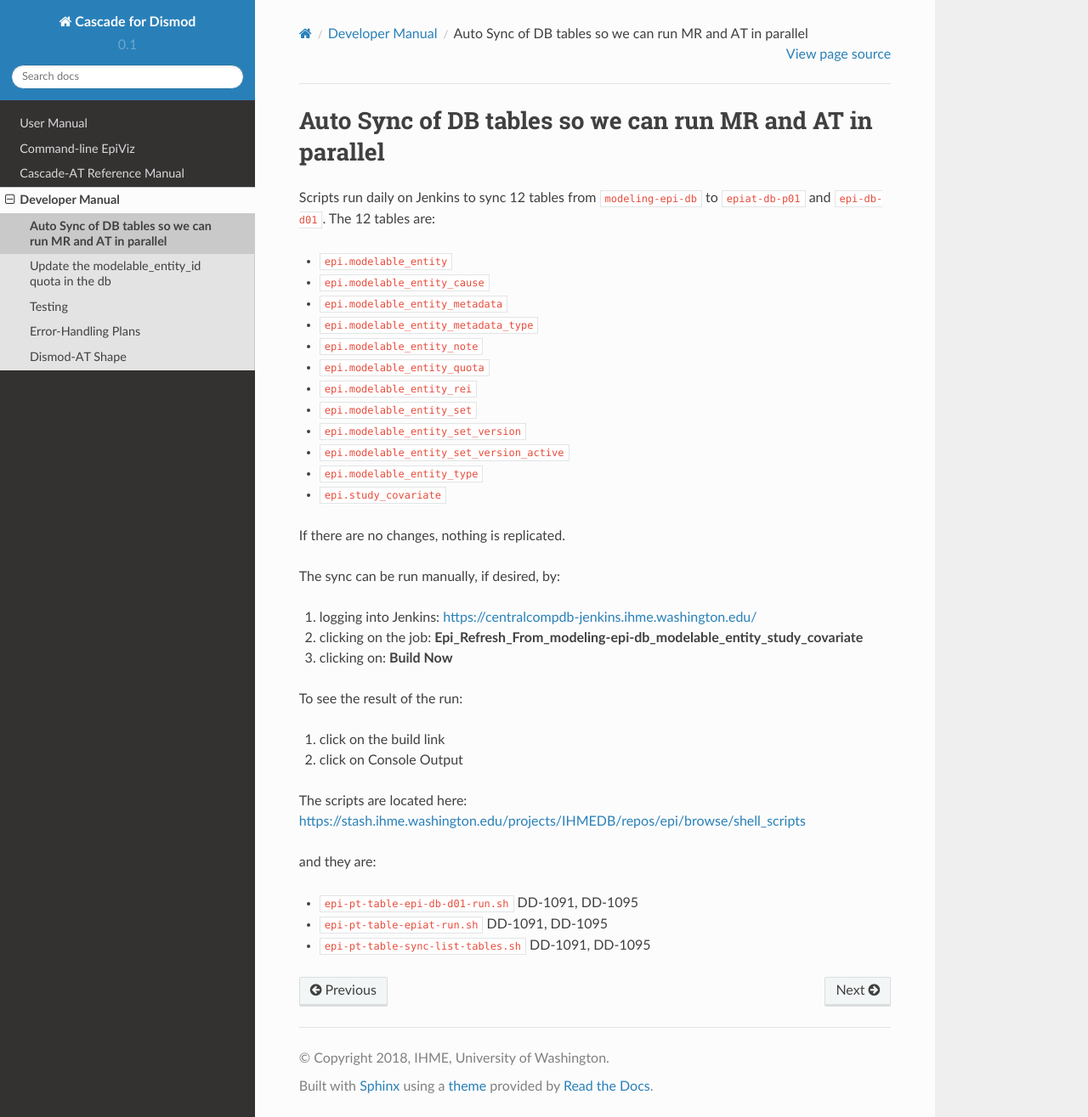
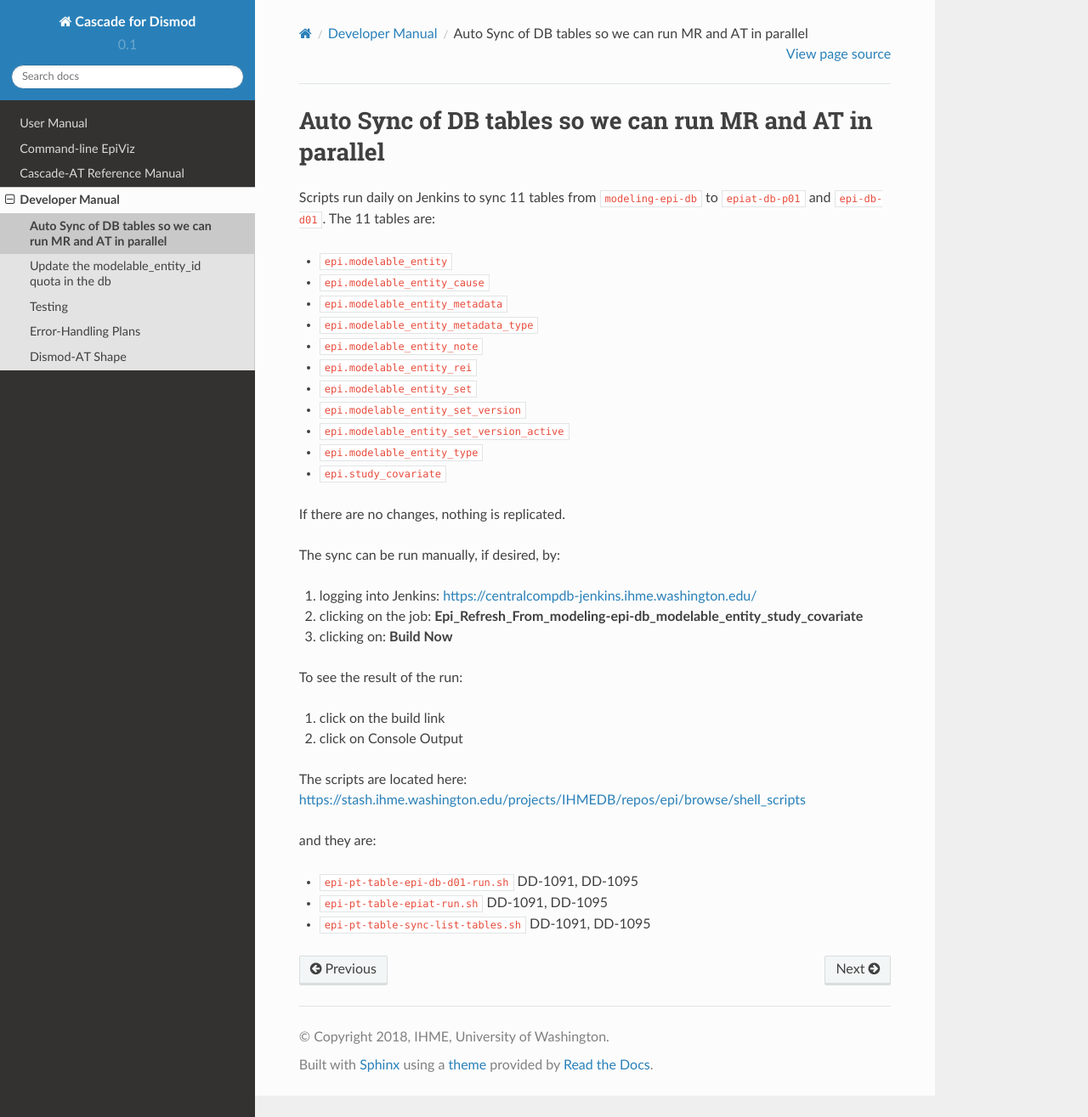
Before and after one commit to ihmeuw/cascade-at, a Sphinx documentation site: the page built from docs/dev/dbsync.rst, in a window 1280 px wide and 1315 px high. Shown: the whole window at 85% size. Built offline with Sphinx 7.4.7 and the Read the Docs theme 2.0.0, drawn with Linux system fonts in a browser that asks for light colours.

Commit message:
updated table list and requirements list

```diff
--- a/docs/dev/dbsync.rst
+++ b/docs/dev/dbsync.rst
@@ -3,15 +3,14 @@
 Auto Sync of DB tables so we can run MR and AT in parallel
 ===========================================================
 
-Scripts run daily on Jenkins to sync 12 tables from ``modeling-epi-db`` to ``epiat-db-p01``
-and ``epi-db-d01``.  The 12 tables are:
+Scripts run daily on Jenkins to sync 11 tables from ``modeling-epi-db`` to ``epiat-db-p01``
+and ``epi-db-d01``.  The 11 tables are:
 
 * ``epi.modelable_entity``
 * ``epi.modelable_entity_cause``
 * ``epi.modelable_entity_metadata``
 * ``epi.modelable_entity_metadata_type``
 * ``epi.modelable_entity_note``
-* ``epi.modelable_entity_quota``
 * ``epi.modelable_entity_rei``
 * ``epi.modelable_entity_set``
 * ``epi.modelable_entity_set_version``
--- a/docs/user/install.rst
+++ b/docs/user/install.rst
@@ -21,7 +21,7 @@ Then::
     # Or use the one below if you have a Github account.
     # git clone git@github.com:ihmeuw/cascade.git
     cd cascade
-    pip install .[ihme_requirements,testing]
+    pip install .[documentation,ihme_databases,testing]
     python setup.py develop
     cd tests && pytest
 
```
